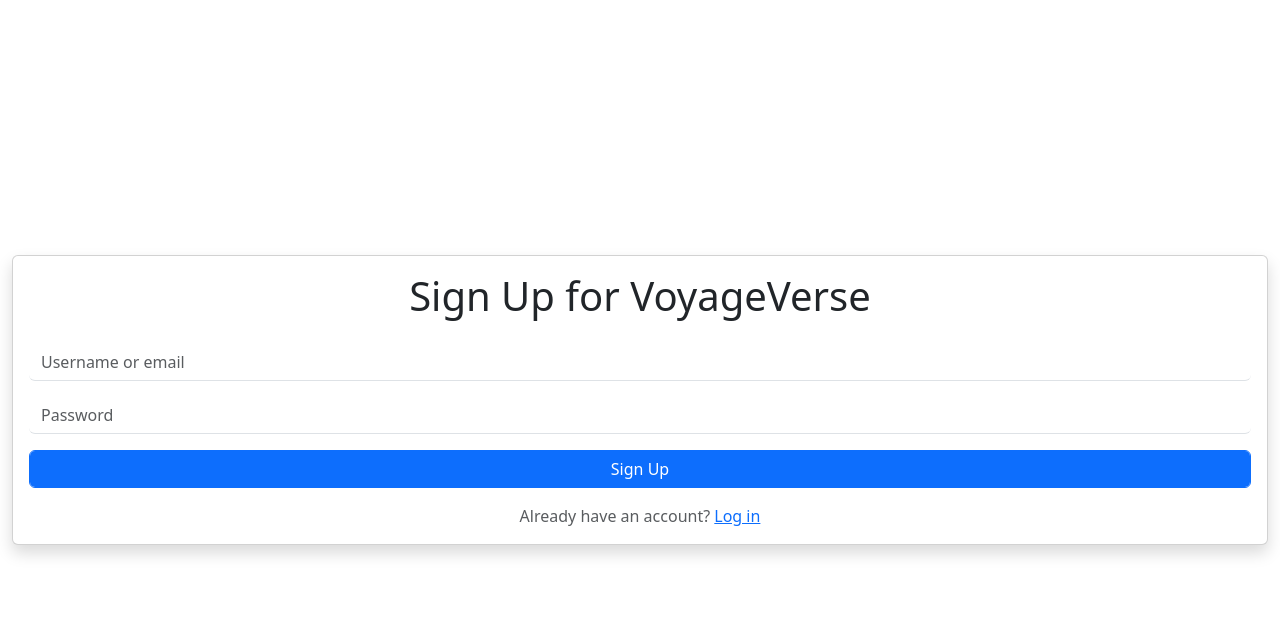
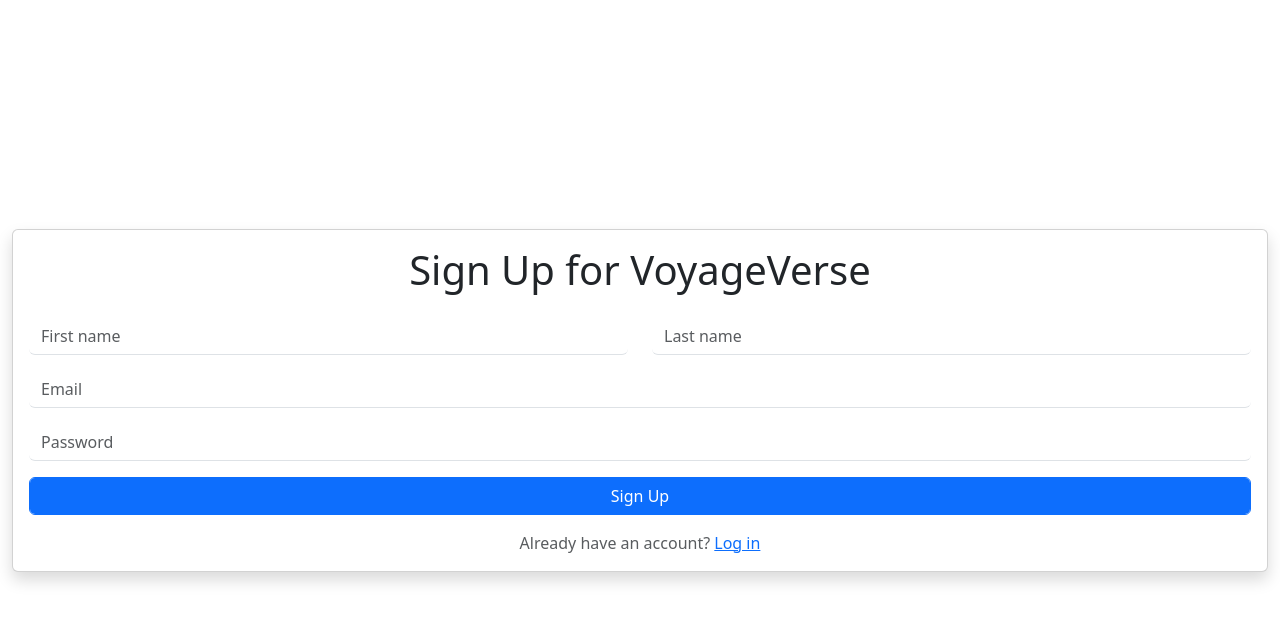
Before and after one commit to mahir1522/VoyageVerse, an Angular app: page / in a window 1280 px wide. Both pictures are taken after a click on the link "Sign up". Shown: the top 622 px of the page. Built offline with nearby package versions, Linux system fonts and the light colour scheme.

Commit message:
First Commit

```diff
--- a/src/app/login/login.component.html
+++ b/src/app/login/login.component.html
@@ -6,7 +6,7 @@
       <h1 class="mb-4">Log In VoyageVerse</h1>
         <form>
           <div class="mb-3">
-            <input id="userName" name="userName" class="form-control border-0 border-bottom" type="email" placeholder="Username or email">
+            <input id="userName" name="userName" class="form-control border-0 border-bottom" type="email" placeholder="Email">
           </div>
           <div class="mb-3">
             <input id="userPass" name="userPass" class="form-control border-0 border-bottom" type="password" placeholder="Password">
@@ -19,8 +19,16 @@
       <ng-container *ngIf="!showLogin">
         <h1 class="mb-4">Sign Up for VoyageVerse</h1>
         <form>
+          <div class="row">
+            <div class="col mb-3">
+              <input id="firstName" name="firstName" class="form-control border-0 border-bottom" type="text" placeholder="First name">
+            </div>
+            <div class="col mb-3">
+              <input id="lastName" name="lastName" class="form-control border-0 border-bottom" type="text" placeholder="Last name">
+            </div>
+          </div>
           <div class="mb-3">
-            <input id="newUserName" name="newUserName" class="form-control border-0 border-bottom" type="email" placeholder="Username or email">
+            <input id="newUserName" name="newUserName" class="form-control border-0 border-bottom" type="email" placeholder="Email">
           </div>
           <div class="mb-3">
             <input id="newuserPass" name="newuserPass" class="form-control border-0 border-bottom" type="password" placeholder="Password">
```
